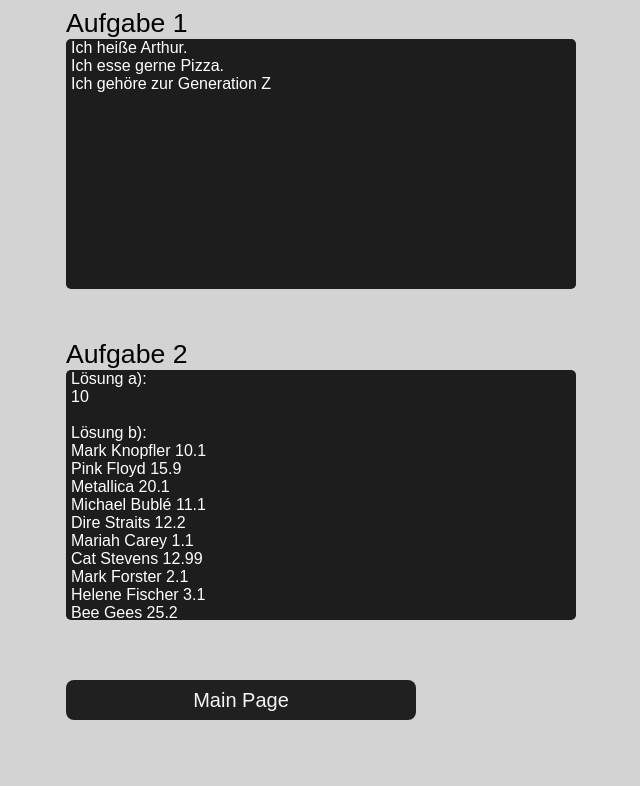
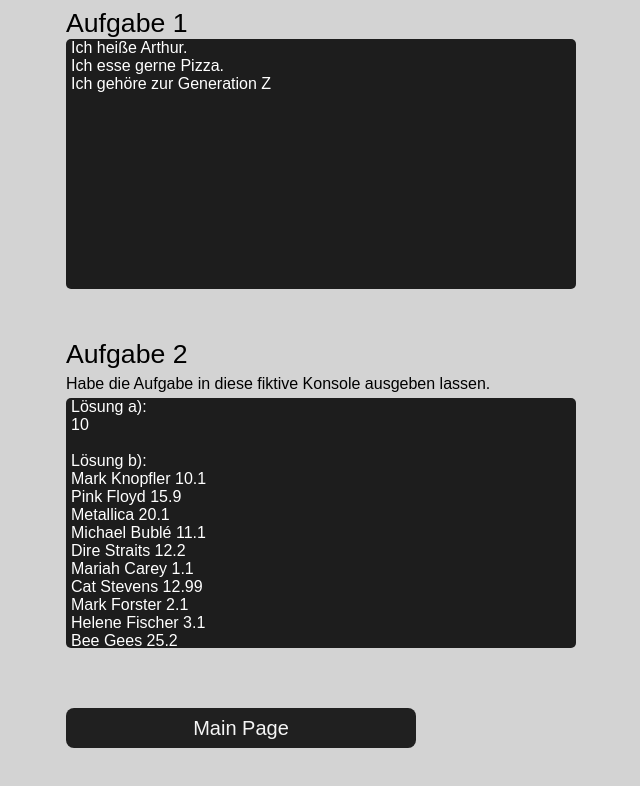
Before and after one commit to ArthurErlich/GISPraktikum, a plain HTML site: page MainFolder/3_Aufgabe/startpage.html in a window 1280 px wide. Shown: the whole page, without its empty margins (324-964 px from the left). Drawn offline with Linux system fonts and the light colour scheme.

Commit message:
Update startpage.html

```diff
--- a/MainFolder/3_Aufgabe/startpage.html
+++ b/MainFolder/3_Aufgabe/startpage.html
@@ -16,6 +16,7 @@
 <body>
     <div id="mainContener">
         Aufgabe 1
+
         <div id="console">
 
             <div id="consolTEXT">
@@ -23,6 +24,9 @@
             </div>
         </div>
         Aufgabe 2
+        <p>
+            Habe die Aufgabe in diese fiktive Konsole ausgeben lassen.
+        </p>
         <div id="console">
             <div id="consolTEXT2">
 
```
